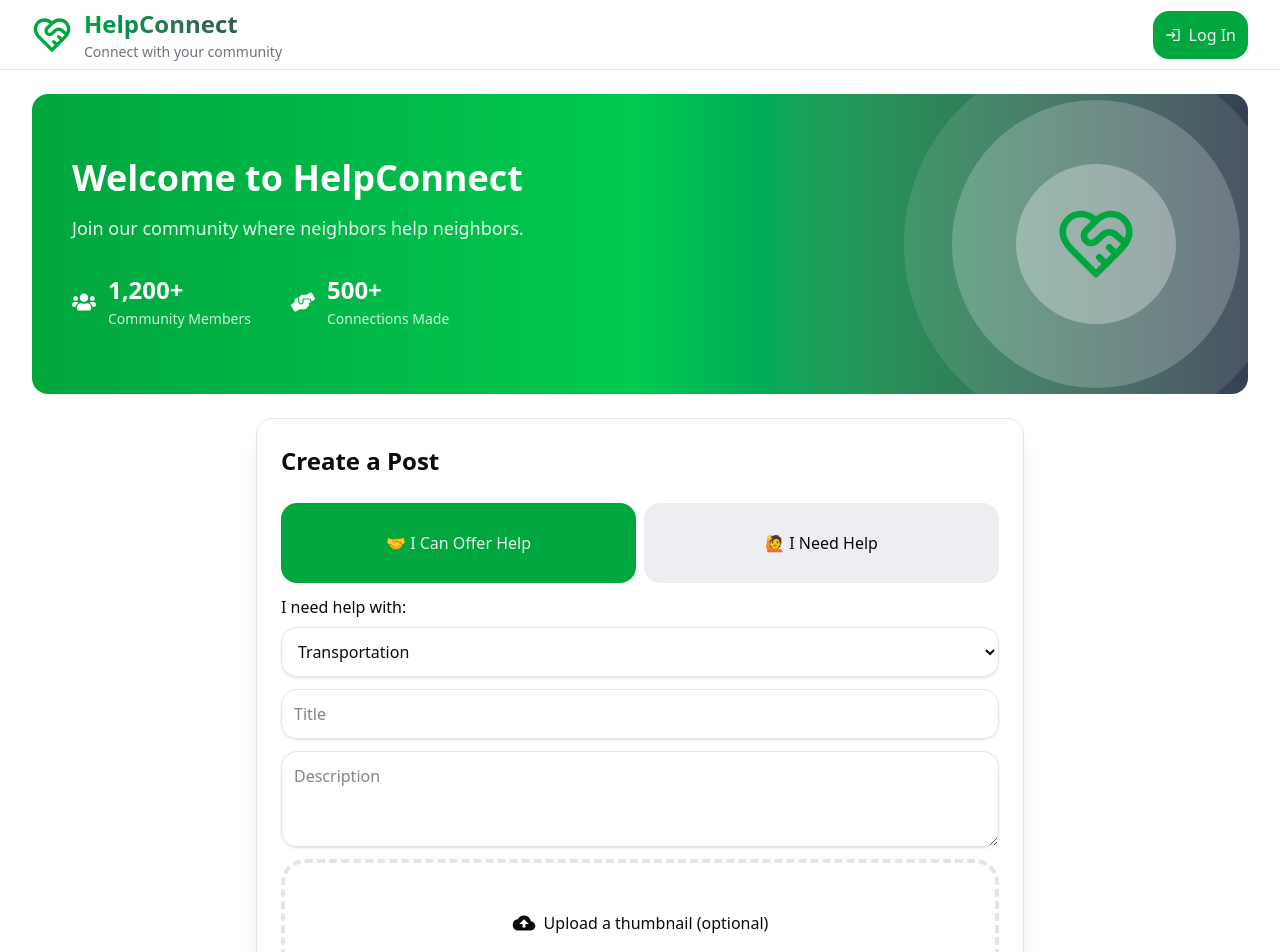
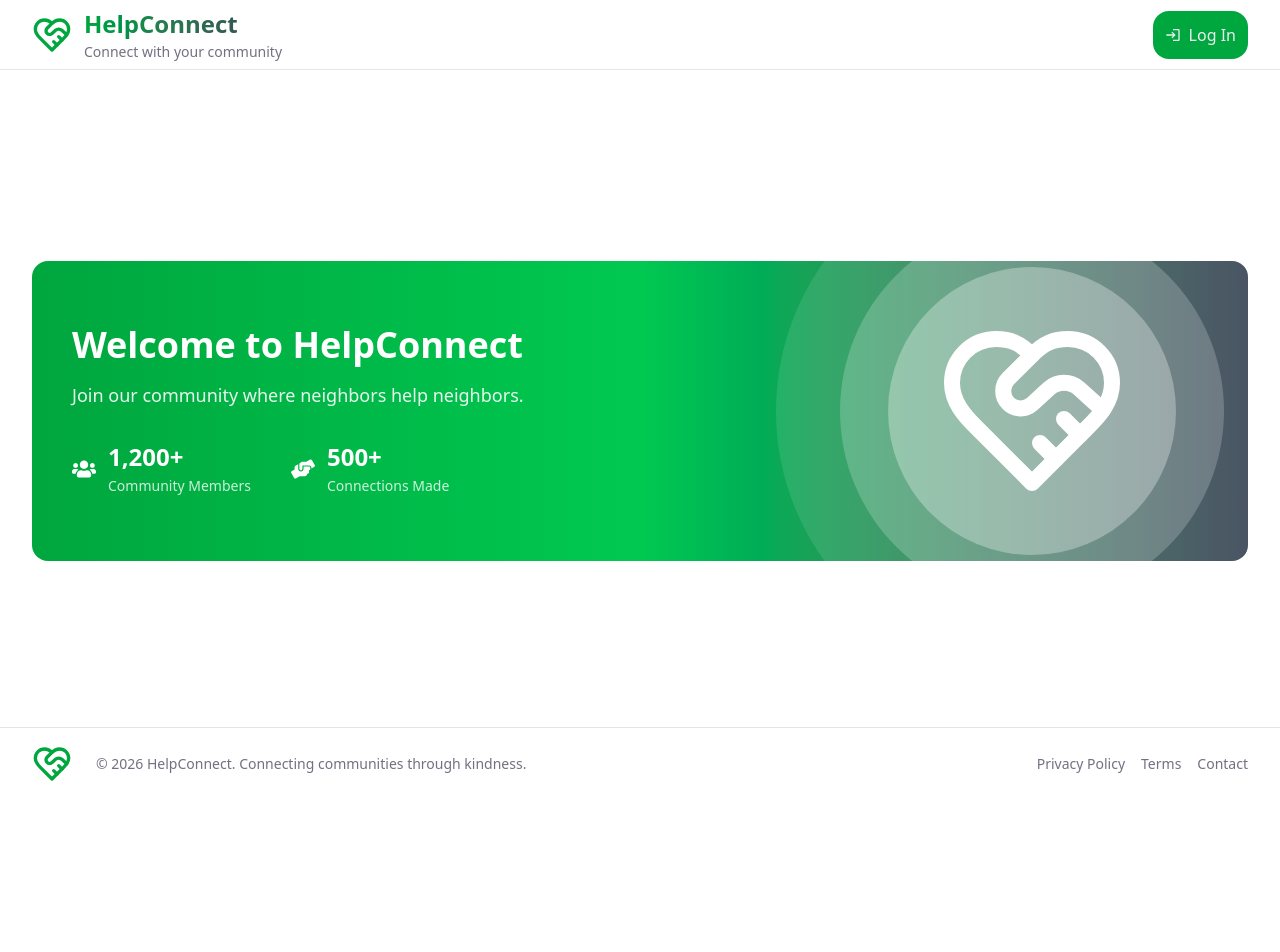
Before and after one commit to MiksuNy/web-project, a React (Vite) app in the folder frontend/: page / in a window 1280 px wide. Shown: the top 952 px of the page. After the commit the page ends 800 px from the top, so only its background shows below. Built offline with nearby package versions, Linux system fonts and the light colour scheme.

Commit message:
Update on styles and hide create post form

```diff
--- a/frontend/src/components/CreatePostForm/CreatePostForm.tsx
+++ b/frontend/src/components/CreatePostForm/CreatePostForm.jsx
@@ -1,13 +1,13 @@
 import { ChangeEvent, useRef, useState } from "react"
 import { IoMdCloudUpload } from "react-icons/io";
 
-export default function CreatePostForm() {
+export default function CreatePostForm({ shown }) {
   const [needingHelp, setNeedingHelp] = useState(false);
-  const [selectedThumbnail, setSelectedThumbnail] = useState<string | undefined>();
-  const [selectedThumbnailFile, setSelectedThumbnailFile] = useState<File | undefined>();
-  const thumbnailUploadInput = useRef<HTMLInputElement | null>(null);
+  const [selectedThumbnail, setSelectedThumbnail] = useState();
+  const [selectedThumbnailFile, setSelectedThumbnailFile] = useState();
+  const thumbnailUploadInput = useRef(null);
 
-  function thumbnailChanged(event: ChangeEvent<HTMLInputElement>): void {
+  function thumbnailChanged(event) {
     const files = event.target.files;
     if (!files || files.length === 0) {
       return;
@@ -18,7 +18,7 @@ export default function CreatePostForm() {
   }
 
   return (
-    <div className="flex flex-col gap-6 rounded-2xl shadow-xl m-6 p-6 border border-gray-200 max-w-3xl mx-auto">
+    <div className={`flex flex-col gap-6 rounded-2xl shadow-xl m-6 p-6 border border-gray-200 max-w-3xl mx-auto ${shown ? "" : "hidden"}`}>
       <h1>Create a Post</h1>
       <div className="flex flex-col gap-3">
         <div className="flex flex-row justify-stretch gap-2">
--- a/frontend/src/components/Header.jsx
+++ b/frontend/src/components/Header.jsx
@@ -1,3 +1,5 @@
+import CreatePostForm from "./CreatePostForm/CreatePostForm";
+
 import { useNavigate } from "react-router";
 import { MdLogin } from "react-icons/md";
 
@@ -8,6 +10,7 @@ const Header = ({
   const navigate = useNavigate();
 
   return (
+    <>
       <header className="flex justify-between items-center h-17.5 px-8 border-b border-border bg-background">
         {/* left */}
         <div className="flex items-center gap-3 text-green-600 select-none cursor-pointer" onClick={() => navigate("/")}>
@@ -32,6 +35,9 @@ const Header = ({
           Log In
         </button>
       </header>
+
+      <CreatePostForm shown={false} />
+    </>
   );
 };
 
--- a/frontend/src/components/Hero.jsx
+++ b/frontend/src/components/Hero.jsx
@@ -32,10 +32,10 @@ const Hero = () => {
         </div>
       </div>
 
-      <div className="absolute -right-10 w-96 h-96 rounded-full bg-white/10 flex items-center justify-center">
-        <div className="relative w-72 h-72 rounded-full bg-white/20 flex items-center justify-center">
-          <div className="relative w-40 h-40 rounded-full bg-white/30 flex items-center justify-center">
-            <img src="/logo.svg" alt="HelpConnect logo" className="w-20 h-20" />
+      <div className="absolute -right-10 w-lg h-128 rounded-full bg-white/10 flex items-center justify-center">
+        <div className="relative w-96 h-96 rounded-full bg-white/20 flex items-center justify-center">
+          <div className="relative w-72 h-72 rounded-full bg-white/30 flex items-center justify-center">
+            <img src="/logo-white.svg" alt="HelpConnect logo" className="w-48 h-48" />
           </div>
         </div>
       </div>
--- a/frontend/src/components/Home.jsx
+++ b/frontend/src/components/Home.jsx
@@ -1,12 +1,9 @@
-import CreatePostForm from "./CreatePostForm/CreatePostForm";
-
 import Hero from "./Hero";
 
 export default function Home() {
   return (
     <div>
       <Hero/>
-      <CreatePostForm />
     </div>
   )
 }
```
Also changed, not shown: frontend/public/logo-white.svg (added). Lines whose indentation alone changed are shown as unchanged.
